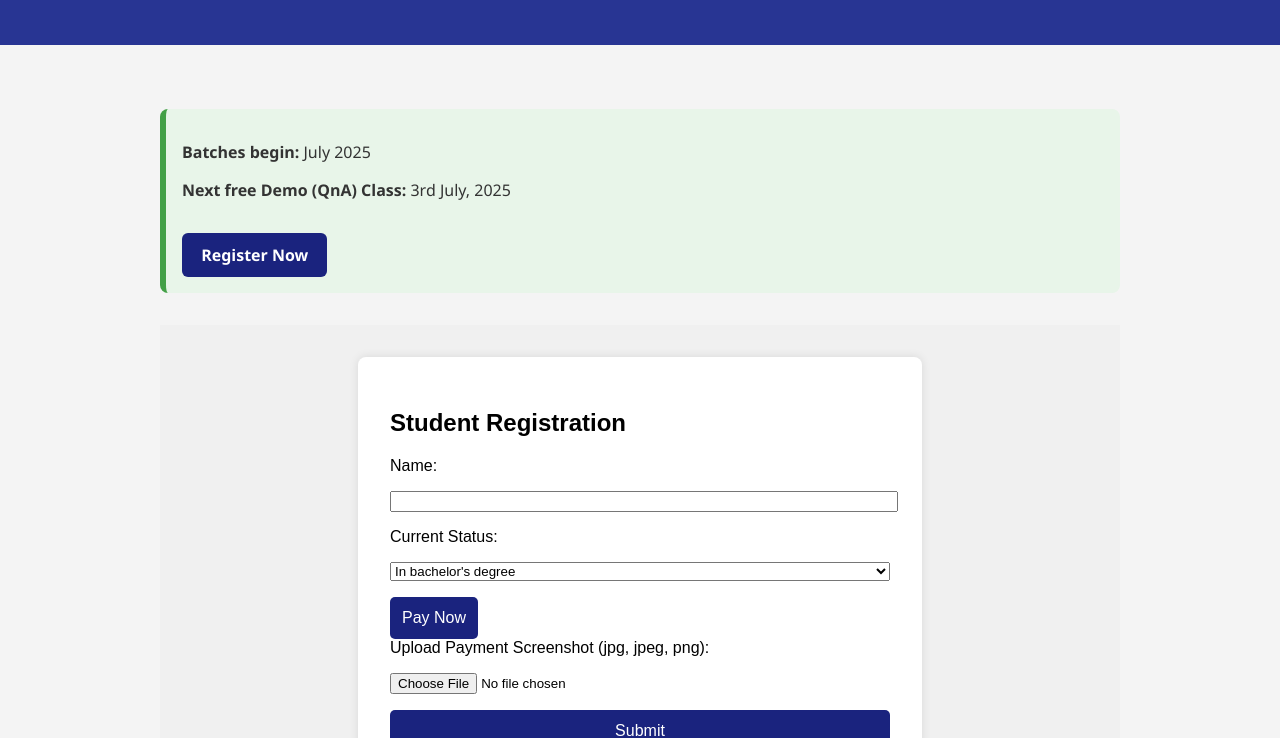
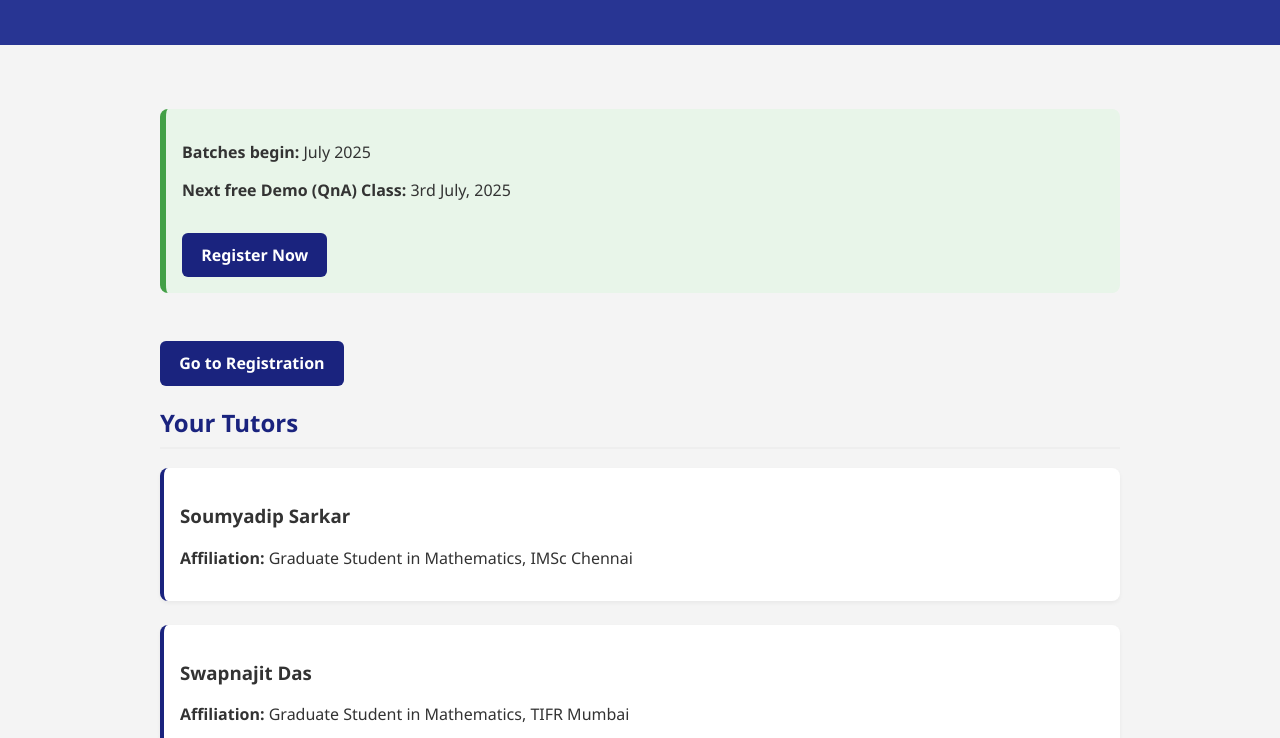
Before and after one commit to cygnusx251/math, a plain HTML site: page index.html in a window 1280 px wide. Shown: the part 143-881 px from the top of the page. Drawn offline with Linux system fonts and the light colour scheme.

Commit message:
Update index.html

```diff
--- a/index.html
+++ b/index.html
@@ -71,7 +71,7 @@
       <a class="button" href="https://forms.gle/YtXra7z5QuauZb8fA" target="_blank">Register Now</a>
     </section>
 
-    <iframe src="register.html" width="100%" height="800" style="border:none;"></iframe>
+    <a href="register.html" class="button">Go to Registration</a>
 
     <section>
       <h2>Your Tutors</h2>
```
